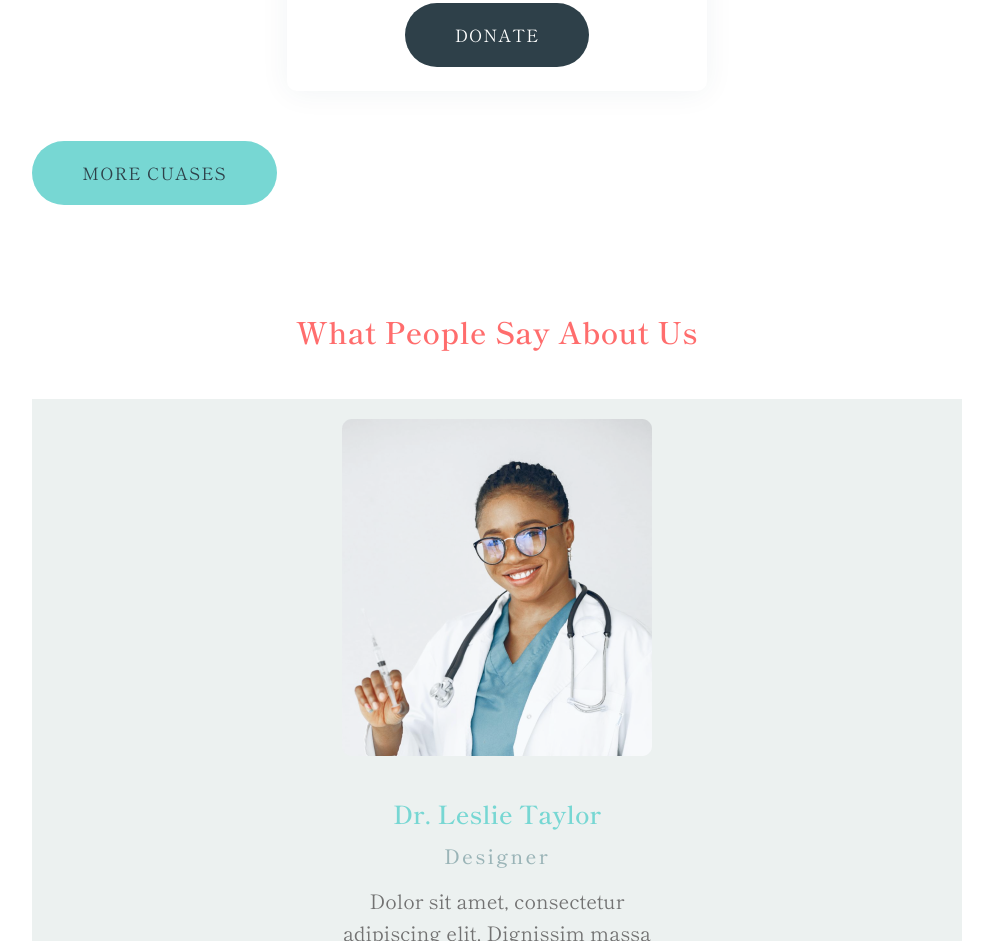
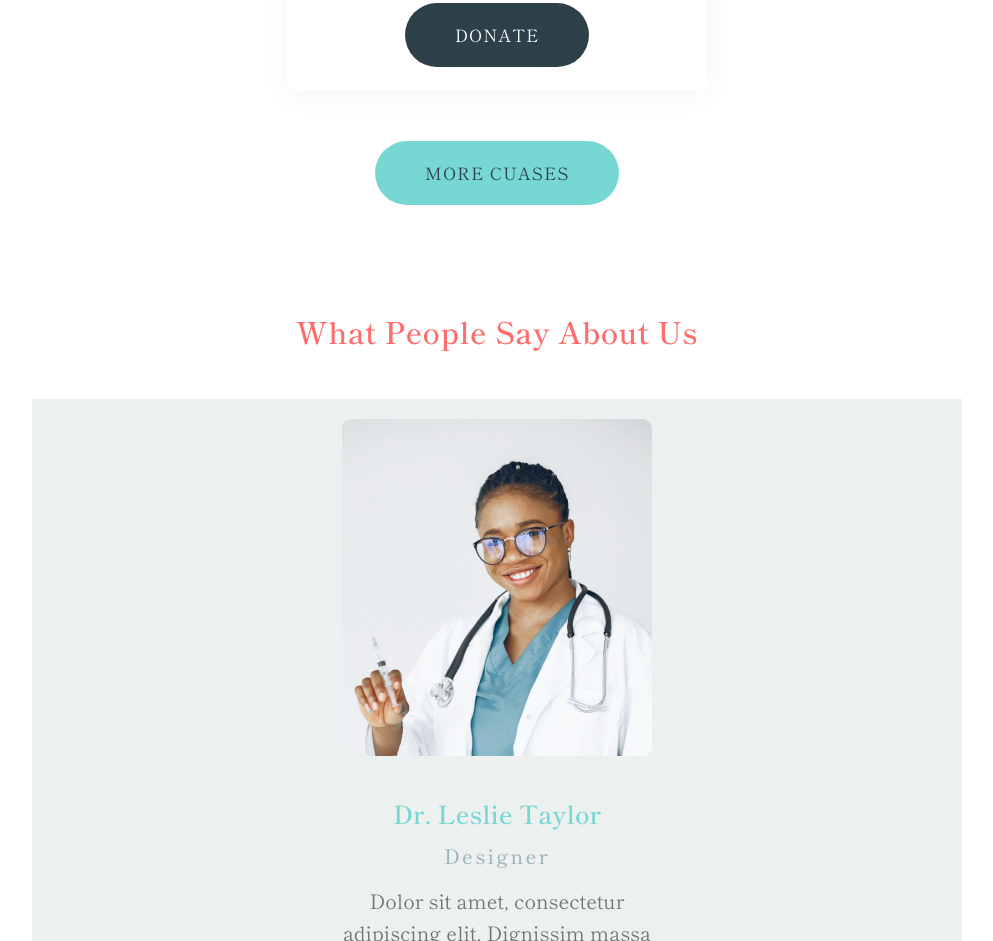
Before and after one commit to vinaifana/chiarityshay, a website with bundled scripts: page src/index.html in a window 1280 px wide. Shown: the part 3736-4677 px from the top of the page, without its empty margins (143-1136 px from the left). Built offline with nearby package versions, Linux system fonts and the light colour scheme.

Commit message:
chiarityshay

```diff
--- a/src/index.html
+++ b/src/index.html
@@ -6,7 +6,7 @@
     <title>Chiarityshay</title>
     <!-- Link CSS -->
     <link rel="stylesheet" href="../public/output.css" />
-
+    <link rel="icon" type="image/png" href="../assets/asset/logo.svg">
     <!-- Icons -->
     <link href="https://cdn.jsdelivr.net/npm/remixicon@4.1.0/fonts/remixicon.min.css" rel="stylesheet">
 
@@ -332,7 +332,7 @@
 
           <div class="mx-auto">
             <a href="detailDonate.html" class="items-center text-center mx-auto">
-            <button class="btn btn-lg btn-sm bg-accent text-secondary mb-[60px] xl:mb-0">
+            <button class="btn btn-lg btn-sm bg-accent text-secondary mb-[60px] xl:mb-0 mx-auto">
               More Cuases
             </button>
             </a>
```
Also changed, not shown: public/output.css.
